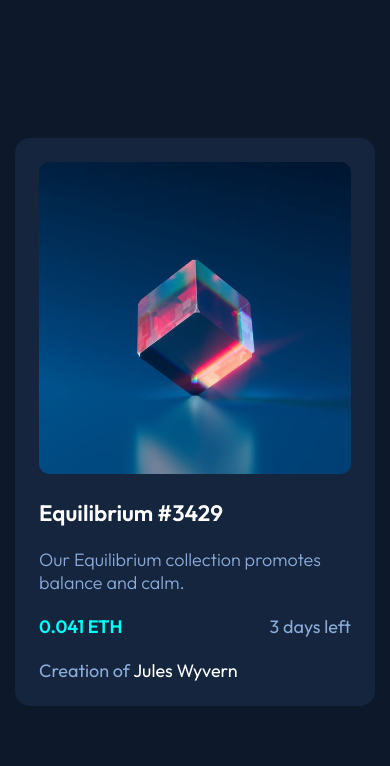
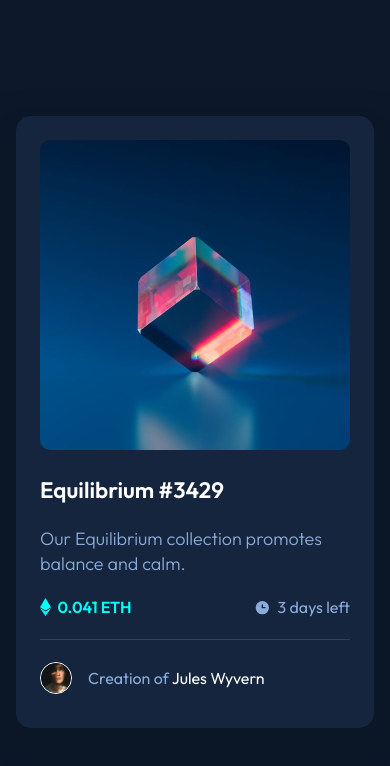
Before and after one commit to priyxansh/frontendmentor-nft-preview-card, a plain HTML site: page index.html in a window 390 px wide. Drawn offline with Linux system fonts and the light colour scheme.

Commit message:
Added Icons, Box Shadow, and used Clamp for Responsive font-size

```diff
--- a/index.html
+++ b/index.html
@@ -20,7 +20,7 @@
         <main>
             <div class="card">
                 <div class="card-image">
-                  <img src="images/image-equilibrium.jpg" alt="Equilibrium">
+                    <img src="images/image-equilibrium.jpg" alt="Equilibrium" />
                 </div>
                 <div class="card-text">
                     <h1 class="card-title">Equilibrium #3429</h1>
@@ -28,13 +28,32 @@
                         Our Equilibrium collection promotes balance and calm.
                     </p>
                     <div class="span-container">
-                        <span class="card-price">0.041 ETH</span>
-                        <span class="card-time-left">3 days left</span>
+                        <span class="card-price"
+                            ><img
+                                src="images/icon-ethereum.svg"
+                                alt="Ethereum Icon"
+                                class="icon-eth"
+                            /><span>0.041 ETH</span>
+                        </span>
+                        <span class="card-time-left"
+                            ><img
+                                src="images/icon-clock.svg"
+                                alt="Clock Icon"
+                                class="icon-clock"
+                            /><span>3 days left</span></span
+                        >
                     </div>
+                    <hr />
                     <span class="card-author"
-                        >Creation of
-                        <span class="author-name">Jules Wyvern</span></span
-                    >
+                        ><img
+                            src="images/image-avatar.png"
+                            alt="Avatar"
+                            class="avatar"
+                        /><span
+                            >Creation of
+                            <span class="author-name">Jules Wyvern</span></span
+                        >
+                    </span>
                 </div>
             </div>
         </main>
--- a/style.css
+++ b/style.css
@@ -25,7 +25,7 @@ body {
     background-color: var(--very-dark-blue-main);
 }
 .card {
-    --gap: 1.3rem;
+    --gap: 1.35rem;
 
     max-width: 360px;
     background-color: var(--very-dark-blue-card);
@@ -36,6 +36,9 @@ body {
     display: flex;
     flex-direction: column;
     gap: var(--gap);
+    margin-inline: 1rem;
+    box-shadow: 0 20px 12px 20px hsl(0 0% 0% / 0.05),
+        0 20px 12px 40px hsl(0 0% 0% / 0.03);
 }
 .card-image img {
     width: 100%;
@@ -44,25 +47,54 @@ body {
 .card-text {
     display: flex;
     flex-direction: column;
-    font-size: 1.125rem;
     gap: var(--gap);
 }
 .card-title {
     font-size: 1.4rem;
+    font-size: clamp(1.3rem, 6vw, 1.4rem);
     color: white;
     font-weight: 600;
 }
 .card-description {
+    font-size: 1.125rem;
+    font-size: clamp(1rem, 4.5vw, 1.125rem);
     font-weight: 300;
+    font-size: 1.125rem;
+    line-height: 1.4;
 }
 .card-price {
     color: var(--cyan);
     font-weight: 600;
+    display: flex;
+    align-items: center;
+    gap: 0.4rem;
+    font-size: 1rem;
+}
+.card-time-left {
+    display: flex;
+    align-items: center;
+    gap: 0.4rem;
 }
 .span-container {
     display: flex;
     justify-content: space-between;
 }
+.card-author {
+    display: flex;
+    align-items: center;
+    gap: 1rem;
+    margin-block-end: 0.625rem;
+}
 .author-name {
     color: white;
 }
+.card hr {
+    border: none;
+    border-top: 1px solid var(--very-dark-blue-line);
+    border-radius: 100vmax;
+}
+.avatar {
+    max-width: 32px;
+    border: 1px solid var(--white);
+    border-radius: 50%;
+}
```
